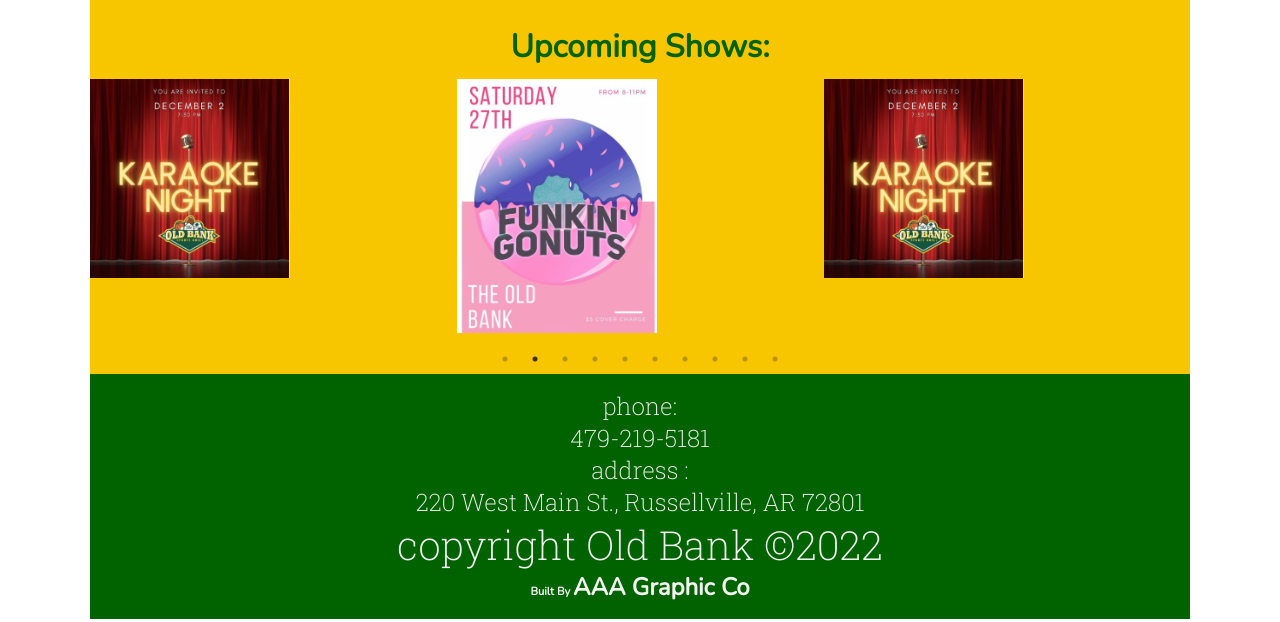
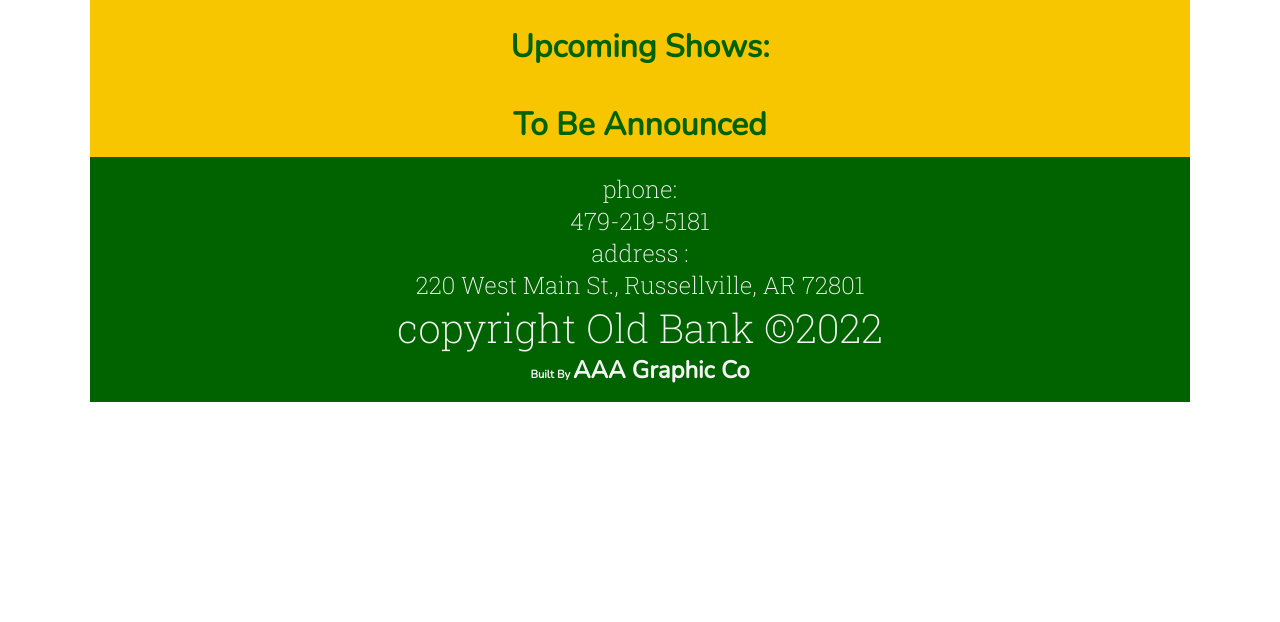
Before and after one commit to AAAGraficCo/oldBank, a website: page coming.html in a window 1280 px wide. Shown: the part 178-800 px from the top of the page. Drawn offline with nearby package versions, Linux system fonts and the light colour scheme.

Commit message:
need show posters

```diff
--- a/coming.html
+++ b/coming.html
@@ -60,7 +60,9 @@
         <section class="vault">
           <h2 class="vault-text">Upcoming Shows:</h2>
 
-          <div class="slider">
+          <h2>To Be Announced</h2>
+
+          <!-- <div class="slider">
             <div><img src="./img/show1.png" alt="" /></div>
             <div><img src="./img/show2.png" alt="" /></div>
             <div><img src="./img/show1.png" alt="" /></div>
@@ -71,7 +73,7 @@
             <div><img src="./img/show1.png" alt="" /></div>
             <div><img src="./img/show2.png" alt="" /></div>
             <div><img src="./img/show1.png" alt="" /></div>
-          </div>
+          </div> -->
         </section>
       </main>
       <footer>
```
Also changed, not shown: menu.html (+2 -2 lines).
